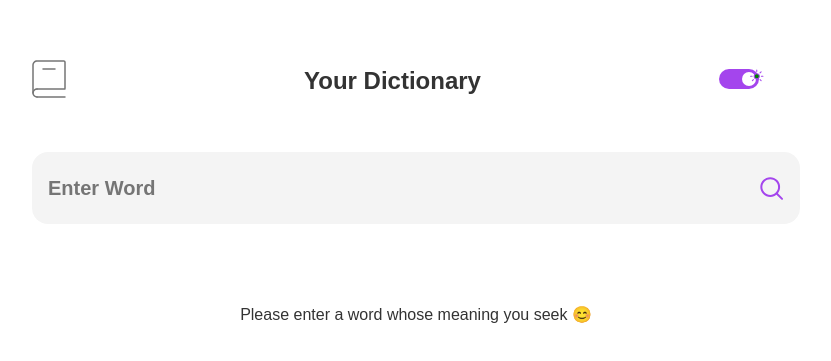
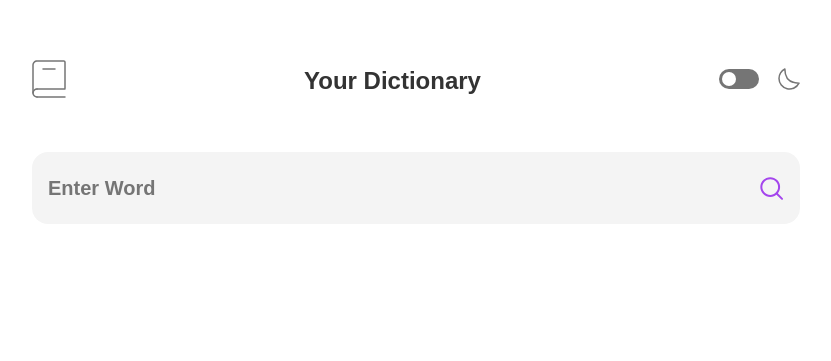
Before and after one commit to arthurkyambadde/dictionary-app, a React (Create React App) app: page / in a window 1280 px wide. Shown: the part 293-654 px from the top of the page, without its empty margins (224-1055 px from the left). Built offline with nearby package versions, Linux system fonts and the light colour scheme.

Commit message:
(fix) change night mode icon to sun icon and improve error text

```diff
--- a/src/App.js
+++ b/src/App.js
@@ -25,7 +25,7 @@ function App() {
   return (
     <DataProvider>
       <div className={styles.application}>
-        <Header toggleTheme={toggleTheme} />
+        <Header toggleTheme={toggleTheme} theme={theme} />
         <SearchBar />
         <WordIntro />
         <Meaning />
--- a/src/components/WordIntro/WordIntro.jsx
+++ b/src/components/WordIntro/WordIntro.jsx
@@ -1,6 +1,7 @@
 import React from "react";
 import styles from "./styles.module.css";
 import { useFetch } from "../../hooks/useFetch";
+import { INVALID_WORD_ENTERED } from "../../constants/errors.ts";
 
 function WordIntro() {
   const { word, pronounciation, audio, nounUsage, error } = useFetch();
@@ -11,8 +12,13 @@ function WordIntro() {
     <div className={styles.word_intro__wrapper}>
       <div>
         <h1 className={styles.word}>{word}</h1>
+
+        {<p className={styles.default_statement}>{error}</p>}
+        {error !== INVALID_WORD_ENTERED && (
           <p className={styles.pronounciation}>{pronounciation}</p>
+        )}
       </div>
+      {error !== INVALID_WORD_ENTERED && (
         <div className={styles.audio_icon}>
           <div>
             {/* <AudioIcon /> */}
@@ -24,8 +30,6 @@ function WordIntro() {
             )}
           </div>
         </div>
-      {nounUsage.length === 0 && (
-        <p className={styles.default_statement}>{error}</p>
       )}
     </div>
   );
--- a/src/components/WordIntro/styles.module.css
+++ b/src/components/WordIntro/styles.module.css
@@ -15,6 +15,7 @@
   font-weight: 700;
   font-size: 64px;
   margin: 0;
+  text-transform: capitalize;
 }
 
 .pronounciation {
--- a/src/components/header/Header.jsx
+++ b/src/components/header/Header.jsx
@@ -12,7 +12,7 @@ function Header(props) {
       <DictionaryIcon />
       <span className={styles.app_name}>Your Dictionary</span>
       <div onClick={toggleTheme}>
-        {theme === "light" ? <LightModeIcon /> : <NightModeIcon />}
+        {theme !== "light" ? <NightModeIcon /> : <LightModeIcon />}
       </div>
     </div>
   );
--- a/src/components/icons/mode/NightModeIcon.jsx
+++ b/src/components/icons/mode/NightModeIcon.jsx
@@ -4,28 +4,23 @@ function NightModeIcon() {
   return (
     <div>
       <svg
-        width="81"
-        height="22"
-        viewBox="0 0 81 22"
+        width="69"
+        height="24"
+        viewBox="0 0 69 24"
         fill="none"
         xmlns="http://www.w3.org/2000/svg"
       >
-        <rect y="1" width="40" height="20" rx="10" fill="#A445ED" />
-        <circle cx="30" cy="11" r="7" fill="white" />
-        <svg
-          xmlns="http://www.w3.org/2000/svg"
-          fill="green"
-          viewBox="0 0 32 32"
+        <rect y="2" width="40" height="20" rx="10" fill="#A445ED" />
+        <circle cx="30" cy="12" r="7" fill="white" />
+        <rect x="45.5" y="0.5" width="23" height="23" fill="#030336" />
+        <path
+          d="M57 3V5.25M63.364 5.636L61.773 7.227M66 12H63.75M63.364 18.364L61.773 16.773M57 18.75V21M52.227 16.773L50.636 18.364M50.25 12H48M52.227 7.227L50.636 5.636M60.75 12C60.75 12.9946 60.3549 13.9484 59.6517 14.6517C58.9484 15.3549 57.9946 15.75 57 15.75C56.0054 15.75 55.0516 15.3549 54.3483 14.6517C53.6451 13.9484 53.25 12.9946 53.25 12C53.25 11.0054 53.6451 10.0516 54.3483 9.34835C55.0516 8.64509 56.0054 8.25 57 8.25C57.9946 8.25 58.9484 8.64509 59.6517 9.34835C60.3549 10.0516 60.75 11.0054 60.75 12Z"
+          stroke="#A445ED"
           strokeWidth="1.5"
-          stroke="#A445ED"
-          class="w-6 h-6"
-        >
-          <path
-            strokeLinecap="round"
-            strokeLinejoin="round"
-            d="M12 3v2.25m6.364.386l-1.591 1.591M21 12h-2.25m-.386 6.364l-1.591-1.591M12 18.75V21m-4.773-4.227l-1.591 1.591M5.25 12H3m4.227-4.773L5.636 5.636M15.75 12a3.75 3.75 0 11-7.5 0 3.75 3.75 0 017.5 0z"
-          />
-        </svg>
+          strokeLinecap="round"
+          strokeLinejoin="round"
+        />
+        <rect x="45.5" y="0.5" width="23" height="23" stroke="#030336" />
       </svg>
     </div>
   );
--- a/src/components/meaning/Meaning.jsx
+++ b/src/components/meaning/Meaning.jsx
@@ -2,13 +2,14 @@ import React from "react";
 import styles from "./styles.module.css";
 import { useFetch } from "../../hooks/useFetch";
 import Means from "./Means";
+import { INVALID_WORD_ENTERED } from "../../constants/errors.ts";
 
 function Meaning() {
-  const { nounUsage, synonym, verbUsage, sourceUrls } = useFetch();
+  const { nounUsage, synonym, verbUsage, sourceUrls, error } = useFetch();
 
   return (
     <>
-      {nounUsage.length > 0 && (
+      {nounUsage.length > 0 && error !== INVALID_WORD_ENTERED && (
         <div className={styles.meaning_wrapper}>
           <div>
             <h3 className={styles.antimeria}>noun</h3>
--- a/src/constants/errors.ts
+++ b/src/constants/errors.ts
@@ -1,3 +1,3 @@
-export const INVALID_WORD_ENTERED = `word not found! Please enter valid english word 😥`;
+export const INVALID_WORD_ENTERED = `Word not found! Please enter a valid english word 😥`;
 
 export const NO_WORD_ENTERED_YET = `Please enter a word whose meaning you seek 😊`;
--- a/src/contexts/DataContext.jsx
+++ b/src/contexts/DataContext.jsx
@@ -7,7 +7,7 @@ export const DataContext = createContext();
 
 const DataProvider = ({ children }) => {
   const [text, setText] = useState("");
-  const [error, setError] = useState(NO_WORD_ENTERED_YET);
+  const [error, setError] = useState("");
   const [isLoading, setIsLoading] = useState("");
 
   //meaning definitions
@@ -21,6 +21,14 @@ const DataProvider = ({ children }) => {
 
   const searchWord = async () => {
     setIsLoading(true);
+    setError("");
+    setWord(text);
+    setNounUsage([]);
+    setVerbUsage([]);
+    setSynonym([]);
+    setSourceUrls([]);
+    setPronounciation([]);
+    setAudio("");
     try {
       const response = await fetch(
         `https://api.dictionaryapi.dev/api/v2/entries/en/${text}`,
@@ -46,8 +54,11 @@ const DataProvider = ({ children }) => {
       setPronounciation(result[0].phonetics[1].text);
       setAudio(result[0].phonetics[1].audio);
     } catch (err) {
-      setError(INVALID_WORD_ENTERED);
-      console.log("error", error);
+      if (text.length === 0) {
+        setError(NO_WORD_ENTERED_YET);
+      } else {
+        setError(INVALID_WORD_ENTERED);
+      }
     } finally {
       setIsLoading(false);
     }
```
Also changed, not shown: src/components/details/Details.jsx (added, +21 -0 lines). Lines whose indentation alone changed are shown as unchanged.
